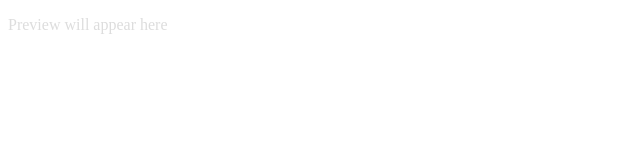
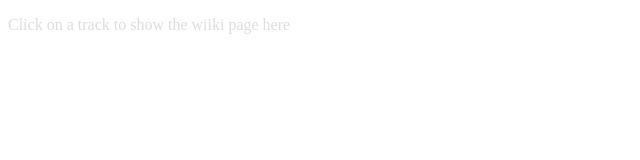
Before and after one commit to 1UPNuke/1-cup-sorter, a plain HTML site: page placeholder.html in a window 1280 px wide. Shown: the full height of the page, 0-640 px from the left. Drawn offline with Linux system fonts and the light colour scheme.

Commit message:
Update placeholder message

```diff
--- a/placeholder.html
+++ b/placeholder.html
@@ -7,6 +7,6 @@
     <title>Document</title>
 </head>
 <body>
-    <p style="color:#DDD">Preview will appear here</p>
+    <p style="color:#DDD">Click on a track to show the wiiki page here</p>
 </body>
 </html>
```
